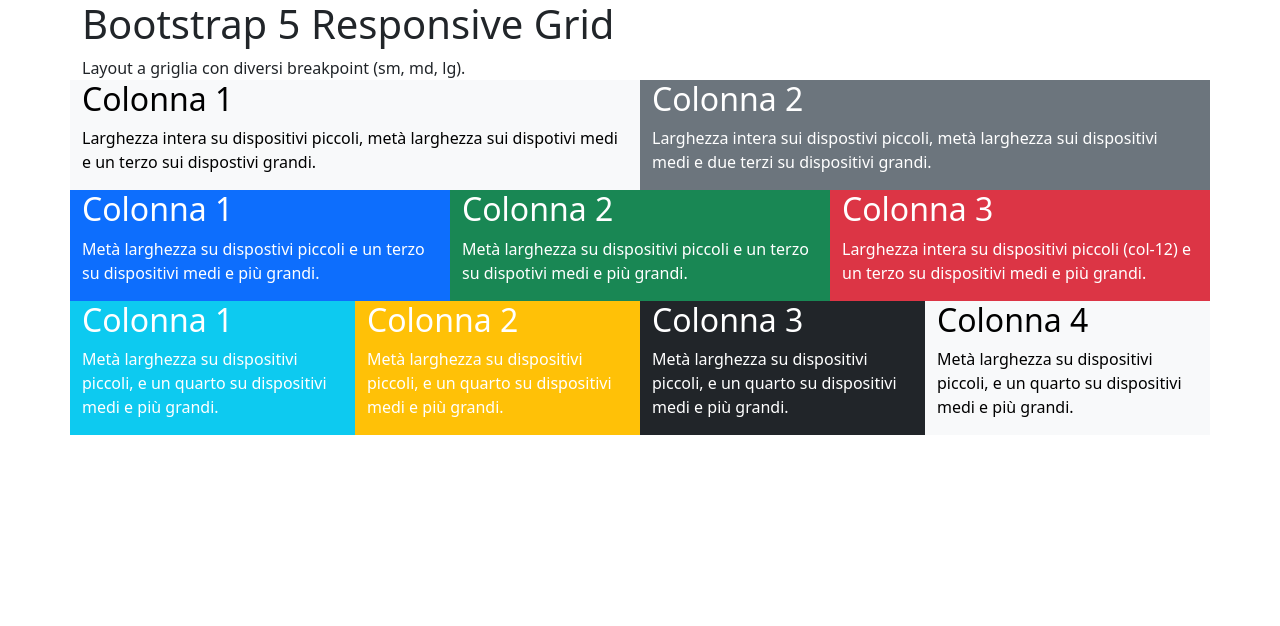
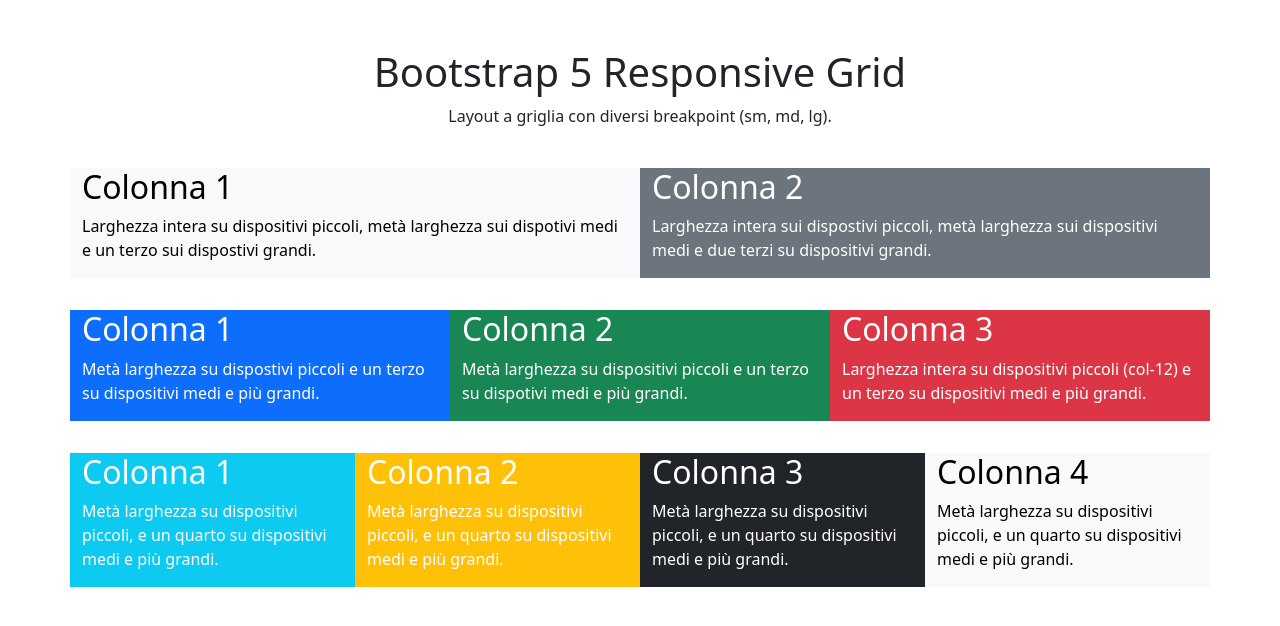
Before and after one commit to tommaso-mandorino/htmlcss-bootstrap-layout, a plain HTML site: page index.html in a window 1280 px wide. Drawn offline with nearby package versions, Linux system fonts and the light colour scheme.

Commit message:
Wrap main section title and subtitle inside an header tag. Add paddings.

```diff
--- a/index.html
+++ b/index.html
@@ -46,17 +46,22 @@
             <!-- #region Container -->
             <div class="container">
 
-                <!-- Main section title -->
-                <h1>Bootstrap 5 Responsive Grid</h1>
+                <!-- Main section header -->
+                <header class="text-center pt-5 pb-4">
 
-                <!-- Main section subtitle -->
-                <span>Layout a griglia con diversi breakpoint (sm, md, lg).</span>
+                    <!-- Main section title -->
+                    <h1>Bootstrap 5 Responsive Grid</h1>
+
+                    <!-- Main section subtitle -->
+                    <span>Layout a griglia con diversi breakpoint (sm, md, lg).</span>
+
+                </header>
 
                 <!-- #region Grid -->
                 <div class="text-white">
 
                     <!-- #region First row -->
-                    <div class="row">
+                    <div class="row py-3">
 
                         <!-- First column -->
                         <div class="col bg-light text-black">
@@ -92,7 +97,7 @@
                     <!-- #endregion First row -->
 
                     <!-- #region Second row -->
-                    <div class="row">
+                    <div class="row py-3">
 
                         <!-- First column -->
                         <div class="col bg-primary">
@@ -143,7 +148,7 @@
                     <!-- #endregion Second row -->
 
                     <!-- #region Third row -->
-                    <div class="row">
+                    <div class="row py-3">
 
                         <!-- First column -->
                         <div class="col bg-info">
```
